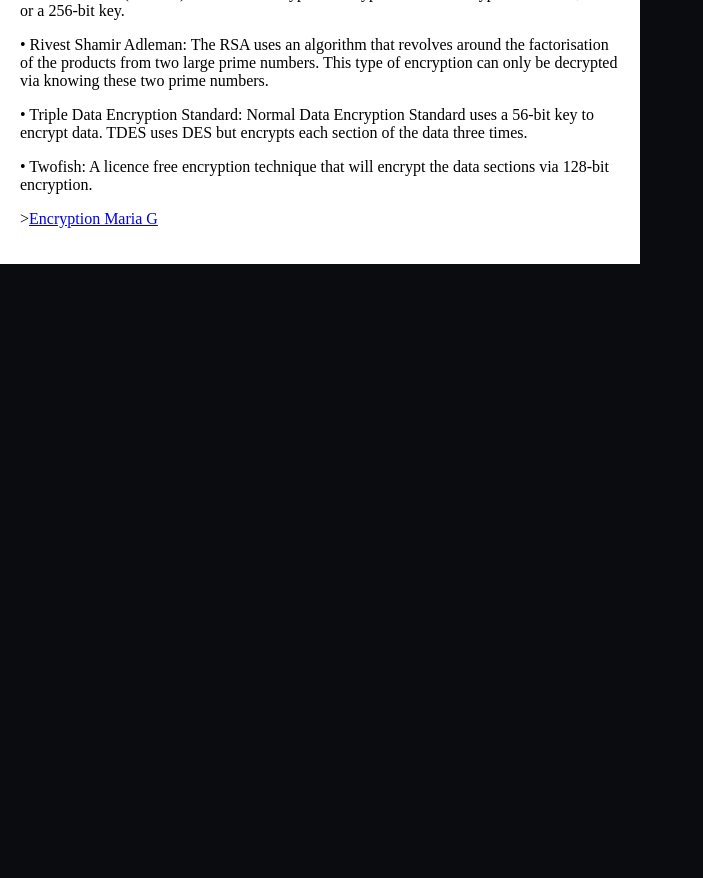
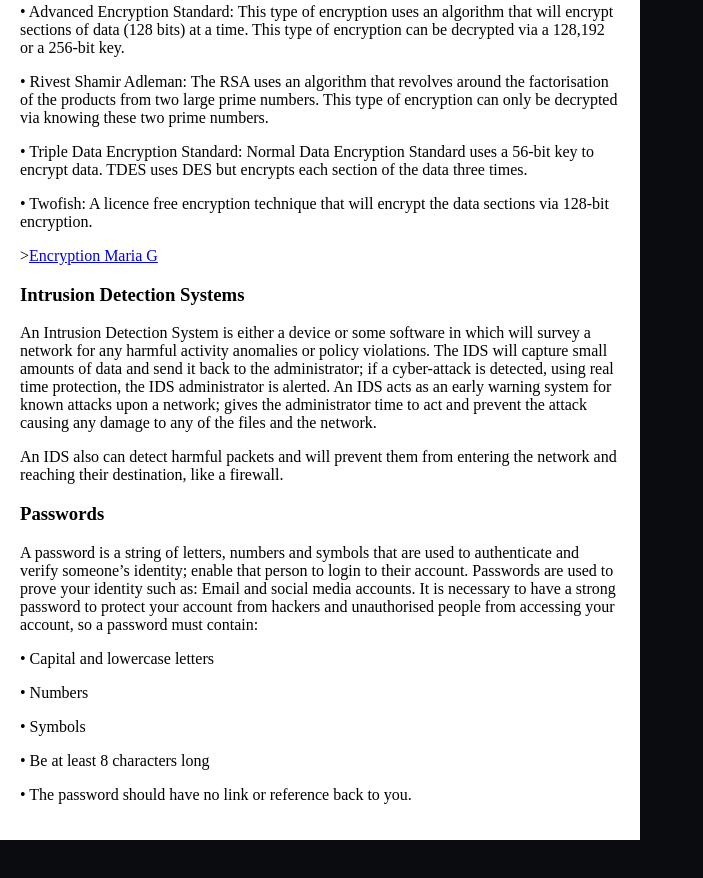
Before and after one commit to AdamPDare/WebDevA3, a plain HTML site: page hacking.html in a window 1280 px wide. Shown: the part 666-1544 px from the top of the page, without its empty margins (0-703 px from the left). Before the commit the page ends 970 px from the top, so only its background shows below. Drawn offline with Linux system fonts and the light colour scheme.

Commit message:
first commit

```diff
--- a/hacking.html
+++ b/hacking.html
@@ -68,6 +68,7 @@
                 </div>
                 <div class="card">
                     <h2>Protection mechanisms against hacking</h2>
+                    <p>This does not include Virus guard or firewall look at websecurity page for this</p>
                     <h3>Encryption</h3>
                     <p>
                         Encryption is the method of converting plain text into cipher text, using an algorithm. The algorithm will scramble/ encrypt the plain text/ data using a unique key. The only way a recipient can read/ view the true contents of the file or text, they will have to use the key to decrypt it.
@@ -91,6 +92,36 @@
                         •	Twofish: A licence free encryption technique that will encrypt the data sections via 128-bit encryption.
                     </p>
                     ><a class="highlight" href="https://lab.getapp.com/common-encryption-methods/">Encryption Maria G</a></p>
+
+                    <h3>Intrusion Detection Systems</h3>
+                    <p>
+                        An Intrusion Detection System is either a device or some software in which will survey a network for any harmful activity anomalies or policy violations. The IDS will capture small amounts of data and send it back to the administrator; if a cyber-attack is detected, using real time protection, the IDS administrator is alerted. An IDS acts as an early warning system for known attacks upon a network; gives the administrator time to act and prevent the attack causing any damage to any of the files and the network.
+                    </p>
+
+                    <p>
+                        An IDS also can detect harmful packets and will prevent them from entering the network and reaching their destination, like a firewall.
+                    </p>
+
+                    <h3>Passwords</h3>
+                    <p>
+                        A password is a string of letters, numbers and symbols that are used to authenticate and verify someone’s identity; enable that person to login to their account. Passwords are used to prove your identity such as: Email and social media accounts. It is necessary to have a strong password to protect your account from hackers and unauthorised people from accessing your account, so a password must contain:
+                    </p>
+                    <p>
+                        •	Capital and lowercase letters
+                    </p>
+                    <p>
+                        •	Numbers
+                    </p>
+                    <p>
+                        •	Symbols
+                    </p>
+                    <p>
+                        •	Be at least 8 characters long
+                    </p>
+                    <p>
+                        •	The password should have no link or reference back to you.
+                    </p>
+
                 </div>
             </div>
         </div>
```
